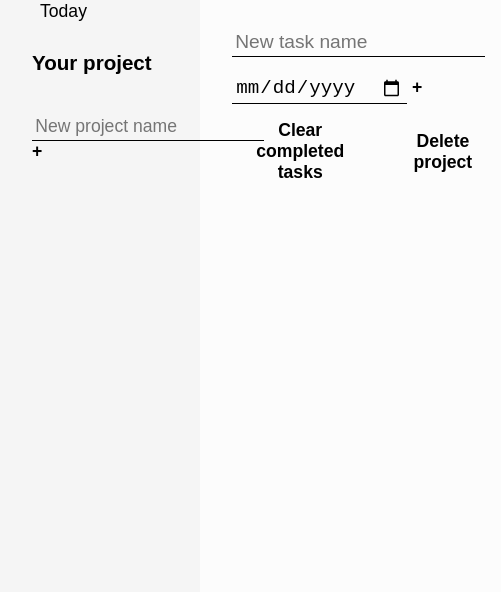
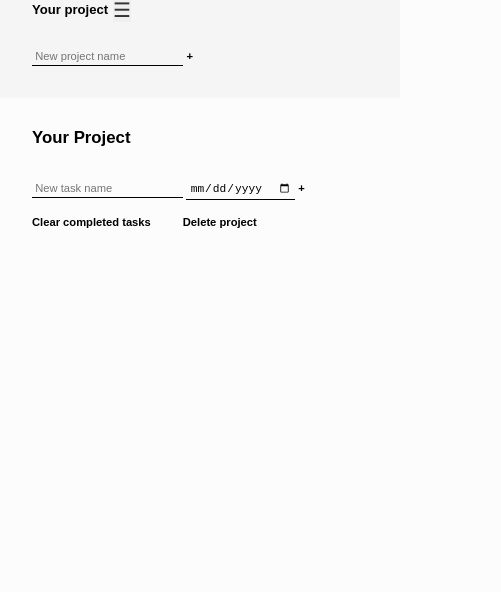
Before and after one commit to DeanNguyen98/TOPJavascriptProject-TodoList, a plain HTML site: page index.html in a window 390 px wide. Shown: the part 197-789 px from the top of the page, 501 px wide, since content can reach past the window. Drawn offline with Linux system fonts and the light colour scheme.

Commit message:
setting css for phone display

```diff
--- a/index.html
+++ b/index.html
@@ -18,7 +18,11 @@
                 <button class="button-nav All-task" data-all-task>All tasks</button>
                 <button class="button-nav today-task" data-today-task>Today</button>
             </div>
-            <h3 class="project-list-title">Your project</h3>
+            <div id="project-title">
+                <h3 class="project-list-title">Your project</h3>
+                <button class="toggle-button">☰</button>
+            </div>
+
             <div id="project-list">
                 <!-- <button class="button-nav">Work</button>
                 <button class="button-nav">Grocery</button>
--- a/style.css
+++ b/style.css
@@ -45,7 +45,7 @@ body {
     flex-direction: column;
     padding: 2rem;
     line-height: 1.2;
-    font-size: 1.1rem;
+    font-size: inherit;
     background-color: var(--light-grey);
     min-width: 200px;
     width: 400px;
@@ -90,7 +90,7 @@ body {
 .btn {
     background: none;
     border: none;
-    font-size: 1.1rem;
+    font-size: inherit;
     font-weight: 700;
     cursor: pointer;
 }
@@ -103,7 +103,7 @@ body {
     padding: 1rem;
     width: 100%;
     margin-left: 1rem;
-    font-size: 1.2rem;
+    font-size: inherit;
 }
 
 .tasks-container {
@@ -169,7 +169,6 @@ body {
 }
 
 footer {
-    position: absolute;
     bottom: 0;
     left: 0;
     right: 0;
@@ -182,6 +181,24 @@ footer {
     animation: fade-out-left .5s forwards;
 }
 
+.project-list {
+    display: block;
+}
+
+.toggle-button {
+    color: #333;
+    font-size: 20px;
+    border: none;
+    cursor: pointer;
+    display: none; /* Hide by default for all screens */
+  }
+
+  #project-title {
+    display: flex;
+    align-items: center;
+    gap: .3rem;
+  }
+
 @keyframes fade-out-left {
     from {
         opacity: 1;
@@ -192,3 +209,41 @@ footer {
         transform: translateX(100%);
     }
 }
+@media screen and (max-width: 930px) {
+
+    body {
+        font-size: .7rem !important;
+    }
+
+    main {
+        display: flex;
+        flex-direction: column;
+        font-size: inherit;
+        width: auto;
+    }
+
+    footer {
+        margin-top: 2rem;
+    }
+
+    .tasks-container {
+        display: flex;
+        flex-direction: column;
+    }
+
+    .toggle-button {
+        display: block;
+    }
+
+    #project-list {
+        display: none;
+    }
+
+    #project-list.show {
+        display: block;
+    }
+
+    footer {
+        position: absolute;
+    }
+}
```
